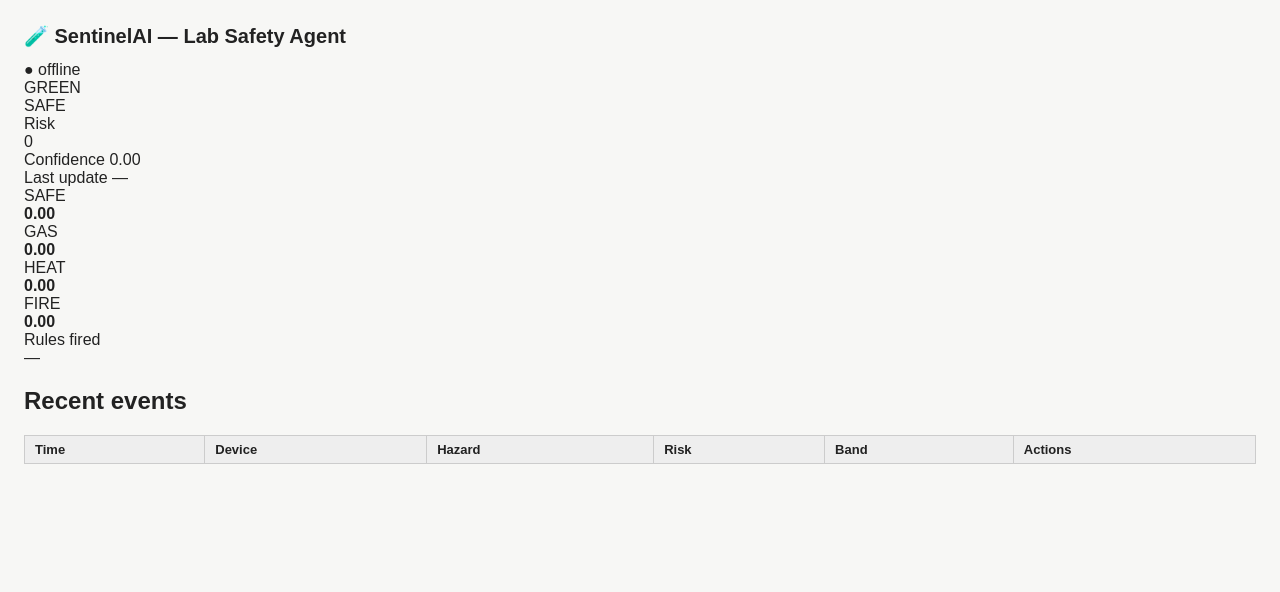
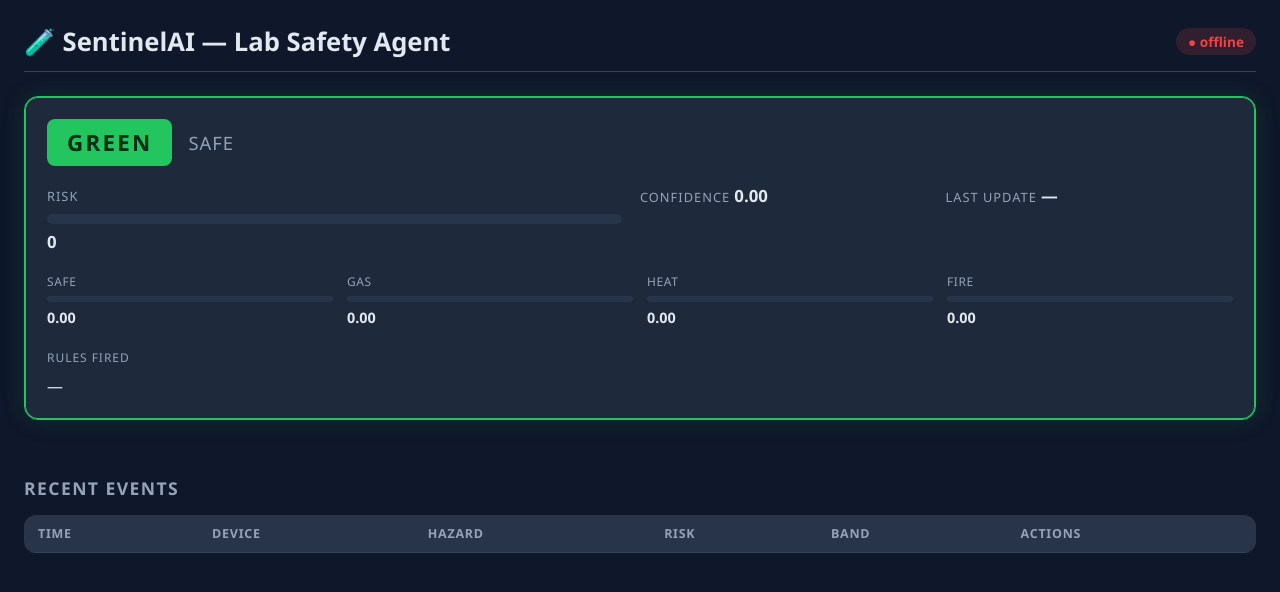
Before and after one commit to ashu487/SentinelAI-Agent, a Flask app: page / in a window 1280 px wide. Shown: the top 592 px of the page. Run offline with Flask 3, Linux system fonts and the light colour scheme; lists and menus that the app fills with data are empty.

Commit message:
Update style.css

```diff
--- a/dashboard/static/style.css
+++ b/dashboard/static/style.css
@@ -1,10 +1,204 @@
-body { font-family: sans-serif; margin: 24px; background: #f7f7f5; color: #222; }
-h1 { font-size: 20px; }
-.device-card { border-radius: 10px; padding: 16px; margin-bottom: 12px; color: #fff; width: 320px; }
-.band-low { background: #3b6d11; }
-.band-medium { background: #854f0b; }
-.band-high { background: #993c1d; }
-.band-critical { background: #791f1f; }
-table { border-collapse: collapse; width: 100%; margin-top: 8px; }
-th, td { border: 1px solid #ccc; padding: 6px 10px; font-size: 13px; text-align: left; }
-th { background: #eee; }
+:root {
+  --green:  #22c55e;
+  --yellow: #eab308;
+  --red:    #ef4444;
+  --bg:     #0f172a;
+  --panel:  #1e293b;
+  --panel2: #273449;
+  --text:   #e2e8f0;
+  --muted:  #94a3b8;
+  --border: #334155;
+}
+
+* { box-sizing: border-box; }
+
+body {
+  margin: 0;
+  font-family: 'Segoe UI', system-ui, sans-serif;
+  background: var(--bg);
+  color: var(--text);
+  padding: 24px;
+}
+
+header {
+  display: flex;
+  justify-content: space-between;
+  align-items: center;
+  border-bottom: 1px solid var(--border);
+  padding-bottom: 12px;
+  margin-bottom: 24px;
+}
+
+h1 { font-size: 1.6rem; margin: 0; }
+h2 { margin-top: 32px; font-size: 1.1rem; color: var(--muted); text-transform: uppercase; letter-spacing: .08em;}
+
+/* connection pill */
+.conn {
+  font-size: .85rem;
+  padding: 4px 12px;
+  border-radius: 999px;
+  font-weight: 600;
+}
+.conn.online  { background: rgba(34,197,94,.15);  color: var(--green);  }
+.conn.offline { background: rgba(239,68,68,.15);  color: var(--red);    }
+
+/* live card */
+.card {
+  background: var(--panel);
+  border: 1px solid var(--border);
+  border-radius: 14px;
+  padding: 22px;
+  margin-bottom: 24px;
+  transition: box-shadow .3s, border-color .3s;
+}
+.level-green  { box-shadow: 0 0 0 1px var(--green) inset,  0 0 24px rgba(34,197,94,.15);  border-color: var(--green); }
+.level-yellow { box-shadow: 0 0 0 1px var(--yellow) inset, 0 0 24px rgba(234,179,8,.20);  border-color: var(--yellow); }
+.level-red    { box-shadow: 0 0 0 1px var(--red) inset,    0 0 30px rgba(239,68,68,.35);  border-color: var(--red); animation: pulse 1.6s infinite; }
+
+@keyframes pulse {
+  0%,100% { box-shadow: 0 0 0 1px var(--red) inset, 0 0 30px rgba(239,68,68,.35); }
+  50%     { box-shadow: 0 0 0 1px var(--red) inset, 0 0 55px rgba(239,68,68,.75); }
+}
+
+.live-header {
+  display: flex;
+  align-items: center;
+  gap: 16px;
+  margin-bottom: 18px;
+}
+.level-badge {
+  font-size: 1.4rem;
+  font-weight: 800;
+  padding: 8px 20px;
+  border-radius: 8px;
+  letter-spacing: .1em;
+}
+.level-green  .level-badge { background: var(--green);  color: #052e16; }
+.level-yellow .level-badge { background: var(--yellow); color: #422006; }
+.level-red    .level-badge { background: var(--red);    color: #450a0a; }
+
+.hazard {
+  font-size: 1.15rem;
+  color: var(--muted);
+  letter-spacing: .05em;
+}
+
+/* metrics */
+.metrics {
+  display: grid;
+  grid-template-columns: 2fr 1fr 1fr;
+  gap: 18px;
+  margin-bottom: 20px;
+}
+.metric .label { font-size: .8rem; color: var(--muted); text-transform: uppercase; letter-spacing: .08em; }
+.metric .value { font-size: 1.05rem; font-weight: 600; }
+.bar {
+  height: 10px;
+  background: var(--panel2);
+  border-radius: 999px;
+  overflow: hidden;
+  margin: 8px 0 6px;
+}
+.bar .fill {
+  height: 100%;
+  width: 0%;
+  background: linear-gradient(90deg, var(--green), var(--yellow), var(--red));
+  transition: width .5s ease;
+}
+
+/* beliefs */
+.beliefs {
+  display: grid;
+  grid-template-columns: repeat(4, 1fr);
+  gap: 14px;
+  margin-bottom: 18px;
+}
+.belief {
+  display: flex;
+  flex-direction: column;
+  gap: 6px;
+  font-size: .85rem;
+}
+.belief span { color: var(--muted); text-transform: uppercase; letter-spacing: .05em; font-size: .75rem; }
+.bbar { height: 6px; background: var(--panel2); border-radius: 999px; overflow: hidden; }
+.bbar i { display: block; height: 100%; width: 0%; background: var(--green); transition: width .4s ease; }
+#b-gas + * , .belief:nth-child(2) .bbar i { background: var(--yellow); }
+.belief:nth-child(2) .bbar i { background: var(--yellow); }
+.belief:nth-child(3) .bbar i { background: #f97316; }
+.belief:nth-child(4) .bbar i { background: var(--red); }
+.belief b { font-size: .9rem; }
+
+/* rules chips */
+.rules .label { font-size: .75rem; color: var(--muted); text-transform: uppercase; letter-spacing: .08em; }
+.chips { display: flex; flex-wrap: wrap; gap: 8px; margin-top: 8px; }
+.chip {
+  background: var(--panel2);
+  border: 1px solid var(--border);
+  padding: 4px 10px;
+  border-radius: 999px;
+  font-size: .8rem;
+  color: var(--text);
+}
+
+/* devices grid */
+#devices {
+  display: grid;
+  grid-template-columns: repeat(auto-fit, minmax(180px, 1fr));
+  gap: 14px;
+}
+.device {
+  background: var(--panel);
+  border: 1px solid var(--border);
+  border-radius: 12px;
+  padding: 14px 16px;
+  display: flex;
+  align-items: center;
+  justify-content: space-between;
+}
+.device .name { font-size: .9rem; color: var(--muted); }
+.device .state {
+  font-weight: 700;
+  font-size: .85rem;
+  padding: 3px 10px;
+  border-radius: 6px;
+}
+.state.on  { background: rgba(34,197,94,.15);  color: var(--green); }
+.state.off { background: rgba(148,163,184,.12); color: var(--muted); }
+.state.danger { background: rgba(239,68,68,.15); color: var(--red); }
+
+/* events table */
+#events {
+  width: 100%;
+  border-collapse: collapse;
+  font-size: .88rem;
+  background: var(--panel);
+  border-radius: 12px;
+  overflow: hidden;
+}
+#events th, #events td {
+  padding: 10px 14px;
+  text-align: left;
+  border-bottom: 1px solid var(--border);
+}
+#events th {
+  background: var(--panel2);
+  color: var(--muted);
+  font-weight: 600;
+  font-size: .78rem;
+  text-transform: uppercase;
+  letter-spacing: .06em;
+}
+#events tr:last-child td { border-bottom: none; }
+
+.band {
+  display: inline-block;
+  padding: 2px 10px;
+  border-radius: 6px;
+  font-weight: 700;
+  font-size: .78rem;
+}
+.band.GREEN  { background: rgba(34,197,94,.15);  color: var(--green);  }
+.band.YELLOW { background: rgba(234,179,8,.18);  color: var(--yellow); }
+.band.RED    { background: rgba(239,68,68,.18);  color: var(--red);    }
+
+.empty-row td { text-align: center; color: var(--muted); padding: 24px; }
```
